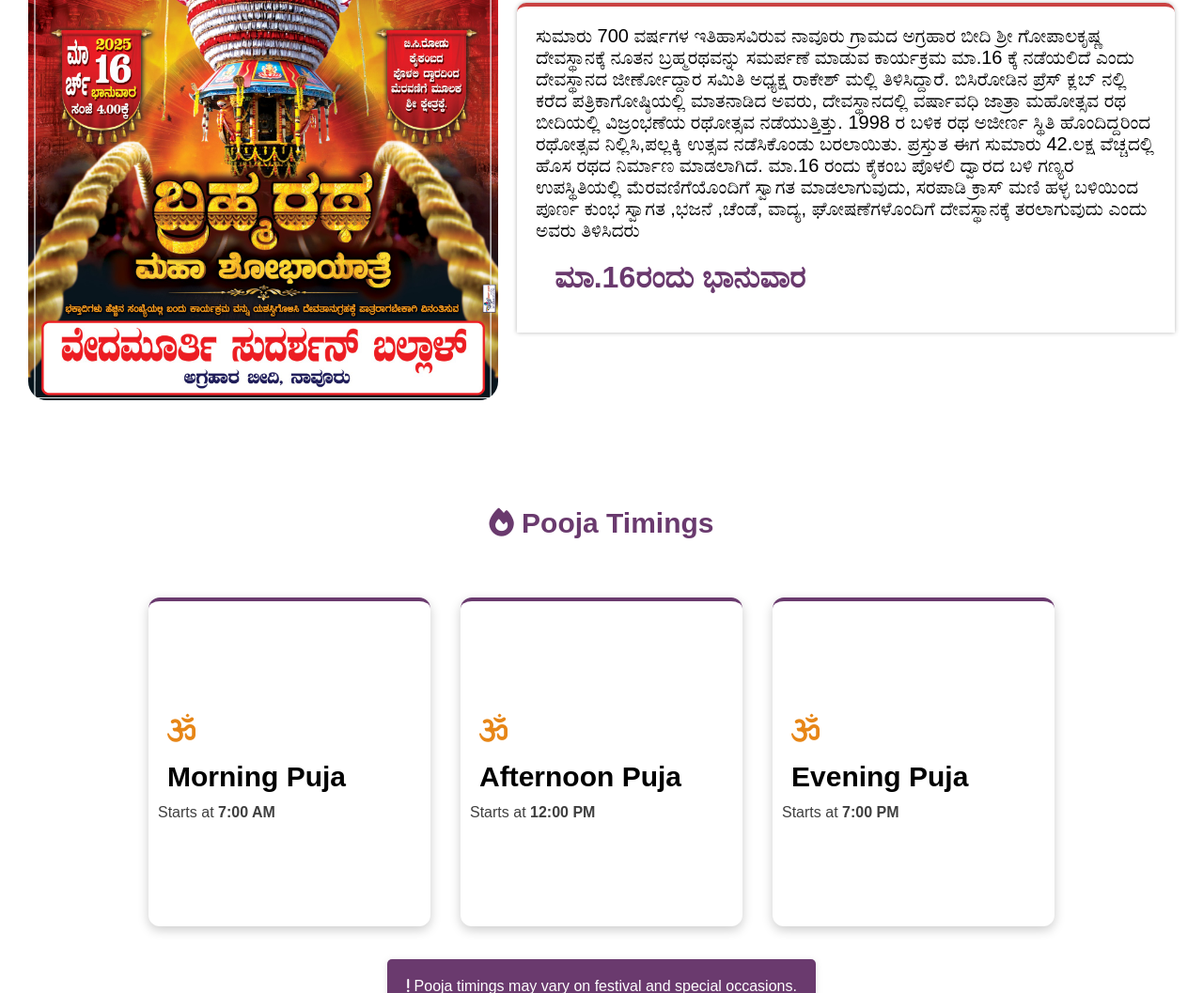
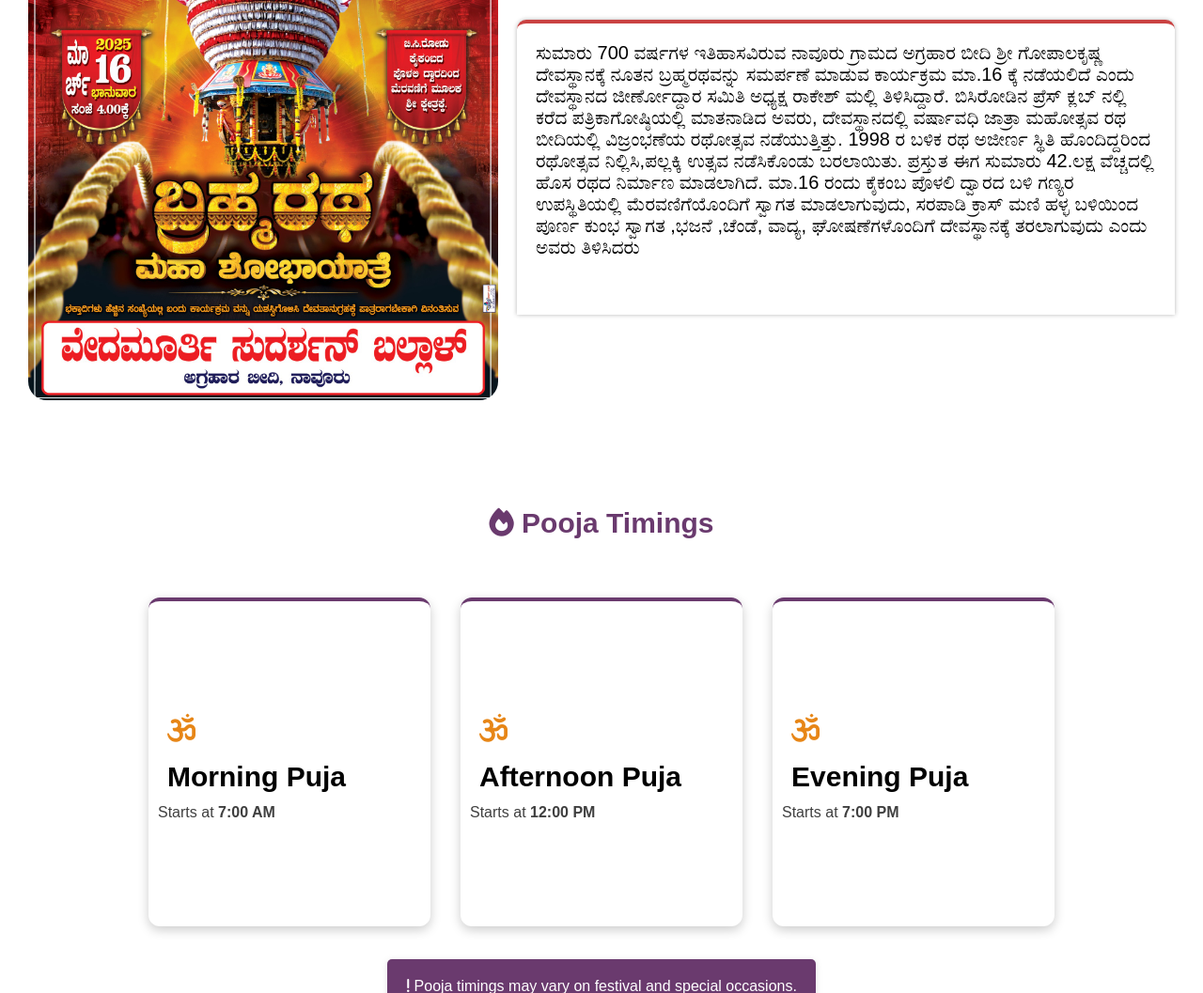
Before and after one commit to GopalaKrishnaTemple/GopalakrishnaTemple, a plain HTML site: page index.html in a window 1280 px wide. Shown: the part 2264-3321 px from the top of the page at 94% size. Drawn offline with Linux system fonts and the light colour scheme.

Commit message:
date modified

```diff
--- a/index.html
+++ b/index.html
@@ -132,7 +132,7 @@
 1998 ರ ಬಳಿಕ ರಥ ಅಜೀರ್ಣ ಸ್ಥಿತಿ ಹೊಂದಿದ್ದರಿಂದ ರಥೋತ್ಸವ ನಿಲ್ಲಿಸಿ,ಪಲ್ಲಕ್ಕಿ ಉತ್ಸವ ನಡೆಸಿಕೊಂಡು ಬರಲಾಯಿತು. ಪ್ರಸ್ತುತ ಈಗ ಸುಮಾರು 42.ಲಕ್ಷ ವೆಚ್ಚದಲ್ಲಿ ಹೊಸ ರಥದ ನಿರ್ಮಾಣ ಮಾಡಲಾಗಿದೆ. ಮಾ.16 ರಂದು ಕೈಕಂಬ ಪೊಳಲಿ ದ್ವಾರದ ಬಳಿ ಗಣ್ಯರ ಉಪಸ್ಥಿತಿಯಲ್ಲಿ ಮೆರವಣಿಗೆಯೊಂದಿಗೆ ಸ್ವಾಗತ ಮಾಡಲಾಗುವುದು, ಸರಪಾಡಿ ಕ್ರಾಸ್ ಮಣಿ ಹಳ್ಳ ಬಳಿಯಿಂದ ಪೂರ್ಣ ಕುಂಭ ಸ್ವಾಗತ ,ಭಜನೆ ,ಚೆಂಡೆ, ವಾದ್ಯ, ಘೋಷಣೆಗಳೊಂದಿಗೆ ದೇವಸ್ಥಾನಕ್ಕೆ ತರಲಾಗುವುದು ಎಂದು ‌ಅವರು‌ ತಿಳಿಸಿದರು
                         </p>
 
-                    <p class="jathra-date">ಮಾ.16ರಂದು ಭಾನುವಾರ</p>
+                    <p class="jathra-date"></p>
                 </div>
             </div>
         </div>
```
